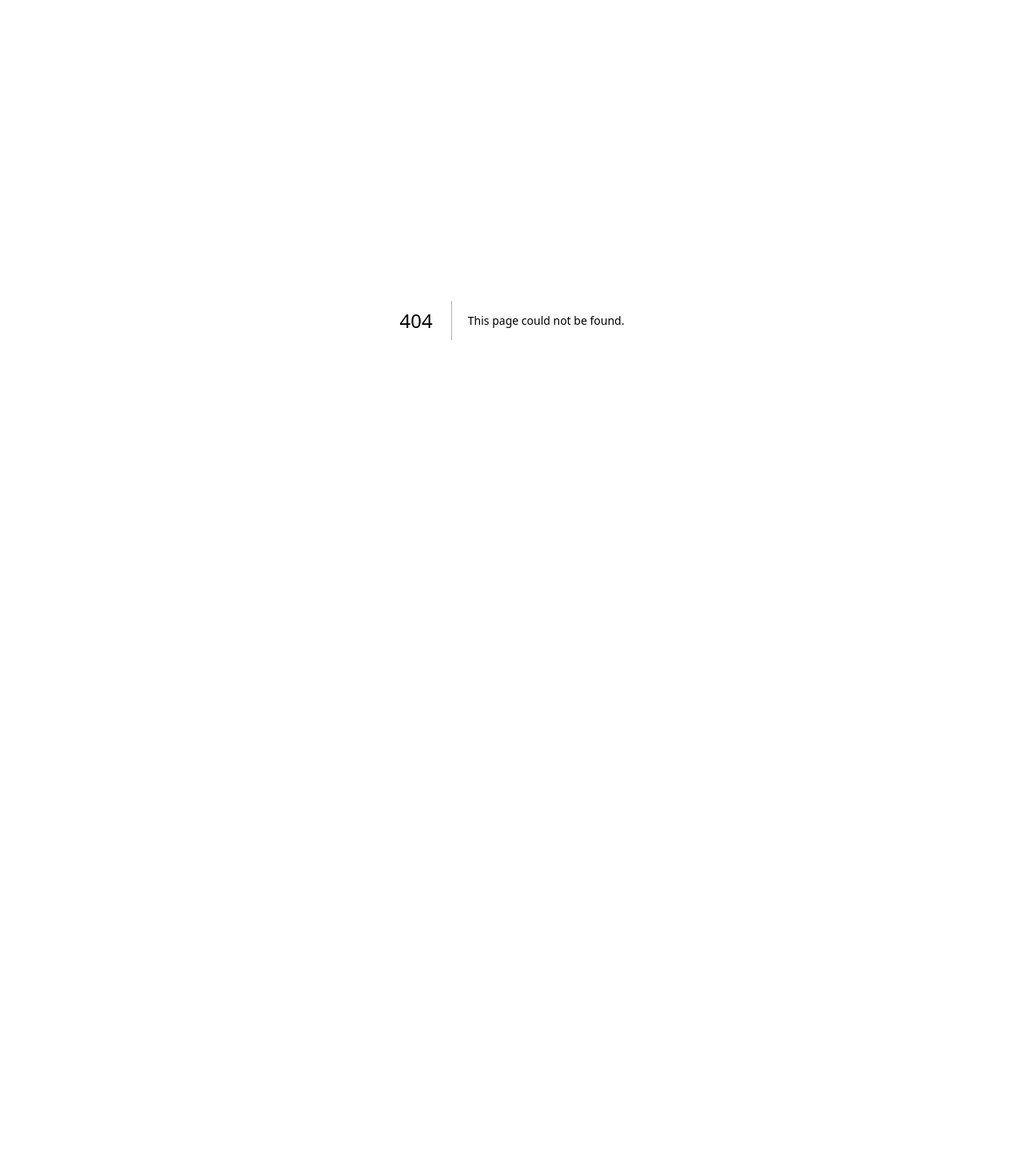
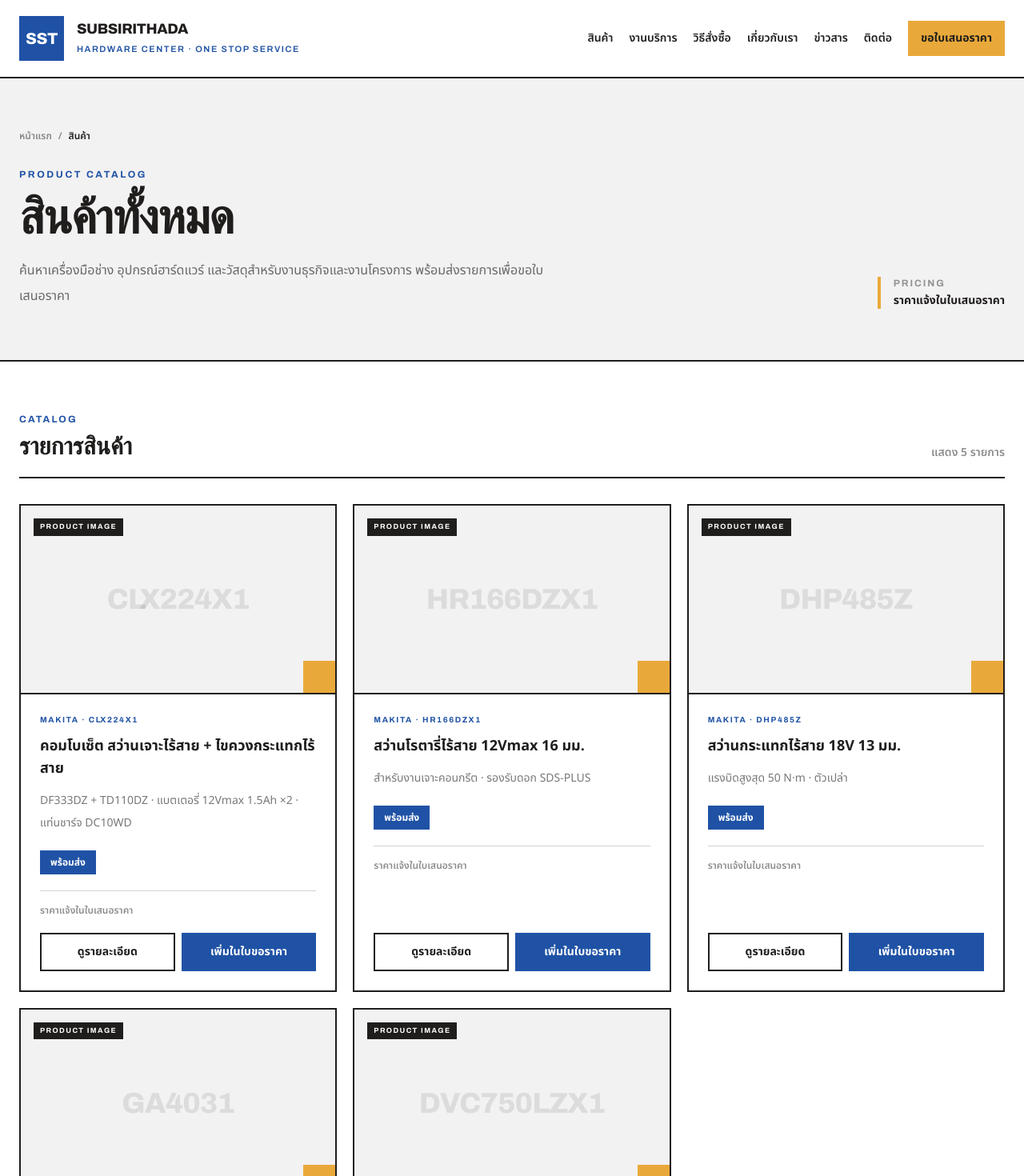
Before and after one commit to kinnyx/subsirithada, a Next.js app: page /products in a window 1280 px wide. Before the commit this address had no page. Shown: the top 1470 px of the page at 80% size. Before the commit the page ends 800 px from the top, so only its background shows below. Built offline with nearby package versions, Linux system fonts and the light colour scheme.

Commit message:
feat: add product listing foundation

```diff
--- /dev/null
+++ b/src/app/products/page.tsx
@@ -0,0 +1,230 @@
+import type { Metadata } from "next";
+import Link from "next/link";
+
+import SiteFooter from "@/components/layout/site-footer";
+import SiteHeader from "@/components/layout/site-header";
+
+export const metadata: Metadata = {
+  title: "สินค้า",
+  description:
+    "แคตตาล็อกสินค้า SUBSIRITHADA รวมเครื่องมือช่าง อุปกรณ์ฮาร์ดแวร์ และวัสดุสำหรับงานธุรกิจและงานโครงการ",
+};
+
+const products = [
+  {
+    brand: "MAKITA",
+    model: "CLX224X1",
+    name: "คอมโบเซ็ต สว่านเจาะไร้สาย + ไขควงกระแทกไร้สาย",
+    description:
+      "DF333DZ + TD110DZ · แบตเตอรี่ 12Vmax 1.5Ah ×2 · แท่นชาร์จ DC10WD",
+    status: "พร้อมส่ง",
+    slug: "makita-clx224x1",
+  },
+  {
+    brand: "MAKITA",
+    model: "HR166DZX1",
+    name: "สว่านโรตารี่ไร้สาย 12Vmax 16 มม.",
+    description: "สำหรับงานเจาะคอนกรีต · รองรับดอก SDS-PLUS",
+    status: "พร้อมส่ง",
+    slug: "makita-hr166dzx1",
+  },
+  {
+    brand: "MAKITA",
+    model: "DHP485Z",
+    name: "สว่านกระแทกไร้สาย 18V 13 มม.",
+    description: "แรงบิดสูงสุด 50 N·m · ตัวเปล่า",
+    status: "พร้อมส่ง",
+    slug: "makita-dhp485z",
+  },
+  {
+    brand: "MAKITA",
+    model: "GA4031",
+    name: "เครื่องเจียร 4 นิ้ว สวิตช์โยก",
+    description: "สำหรับงานเจียรและตัด · รุ่นใช้งานหนัก",
+    status: "พร้อมส่ง",
+    slug: "makita-ga4031",
+  },
+  {
+    brand: "MAKITA",
+    model: "DVC750LZX1",
+    name: "เครื่องดูดฝุ่นไร้สาย 18V",
+    description: "ใช้แบตเตอรี่ร่วมกับกลุ่มเครื่องมือ MAKITA 18V · ตัวเปล่า",
+    status: "สั่งเข้า 3–5 วัน",
+    slug: "makita-dvc750lzx1",
+  },
+] as const;
+
+function getStatusClass(status: string) {
+  if (status === "พร้อมส่ง") {
+    return "border-brand-primary bg-brand-primary text-white";
+  }
+
+  return "border-brand-dark bg-brand-light text-brand-dark";
+}
+
+export default function ProductsPage() {
+  return (
+    <>
+      <SiteHeader />
+
+      <main>
+        <section className="border-b-2 border-brand-dark bg-brand-light">
+          <div className="mx-auto max-w-7xl px-6 py-12 sm:py-14 lg:py-16">
+            <nav
+              aria-label="Breadcrumb"
+              className="flex items-center gap-2 text-xs font-semibold text-brand-dark/50"
+            >
+              <Link
+                href="/"
+                className="transition-colors hover:text-brand-primary"
+              >
+                หน้าแรก
+              </Link>
+
+              <span aria-hidden="true">/</span>
+
+              <span className="text-brand-dark">สินค้า</span>
+            </nav>
+
+            <div className="mt-8 grid gap-8 lg:grid-cols-[1fr_auto] lg:items-end">
+              <div>
+                <p className="font-display text-xs font-bold uppercase tracking-[0.22em] text-brand-primary">
+                  Product Catalog
+                </p>
+
+                <h1 className="mt-4 font-display text-4xl font-extrabold tracking-tight text-brand-dark sm:text-5xl lg:text-6xl">
+                  สินค้าทั้งหมด
+                </h1>
+
+                <p className="mt-5 max-w-2xl text-base leading-8 text-brand-dark/65">
+                  ค้นหาเครื่องมือช่าง อุปกรณ์ฮาร์ดแวร์
+                  และวัสดุสำหรับงานธุรกิจและงานโครงการ
+                  พร้อมส่งรายการเพื่อขอใบเสนอราคา
+                </p>
+              </div>
+
+              <div className="border-l-4 border-brand-accent pl-4">
+                <p className="font-display text-xs font-bold uppercase tracking-[0.16em] text-brand-dark/45">
+                  Pricing
+                </p>
+
+                <p className="mt-1 text-sm font-bold text-brand-dark">
+                  ราคาแจ้งในใบเสนอราคา
+                </p>
+              </div>
+            </div>
+          </div>
+        </section>
+
+        <section className="bg-white">
+          <div className="mx-auto max-w-7xl px-6 py-12 sm:py-14 lg:py-16">
+            <div className="flex flex-col gap-4 border-b-2 border-brand-dark pb-5 sm:flex-row sm:items-end sm:justify-between">
+              <div>
+                <p className="font-display text-xs font-bold uppercase tracking-[0.18em] text-brand-primary">
+                  Catalog
+                </p>
+
+                <h2 className="mt-2 font-display text-2xl font-extrabold text-brand-dark sm:text-3xl">
+                  รายการสินค้า
+                </h2>
+              </div>
+
+              <p className="text-sm font-semibold text-brand-dark/50">
+                แสดง {products.length} รายการ
+              </p>
+            </div>
+
+            <div className="mt-8 grid gap-5 sm:grid-cols-2 lg:grid-cols-3">
+              {products.map((product) => (
+                <article
+                  key={product.model}
+                  className="flex flex-col border-2 border-brand-dark bg-white"
+                >
+                  <Link
+                    href={`/products/${product.slug}`}
+                    className="group block"
+                  >
+                    <div className="relative flex aspect-[5/3] items-center justify-center overflow-hidden border-b-2 border-brand-dark bg-brand-light px-5">
+                      <span className="font-display text-4xl font-extrabold tracking-tight text-brand-dark/10">
+                        {product.model}
+                      </span>
+
+                      <span className="absolute left-4 top-4 bg-brand-dark px-2 py-1 font-display text-[9px] font-bold uppercase tracking-[0.16em] text-white">
+                        Product Image
+                      </span>
+
+                      <div
+                        aria-hidden="true"
+                        className="absolute bottom-0 right-0 h-10 w-10 bg-brand-accent transition-transform duration-200 group-hover:scale-125"
+                      />
+                    </div>
+                  </Link>
+
+                  <div className="flex flex-1 flex-col p-5 sm:p-6">
+                    <p className="font-display text-[10px] font-bold uppercase tracking-[0.16em] text-brand-primary">
+                      {product.brand} · {product.model}
+                    </p>
+
+                    <h3 className="mt-3 text-lg font-bold leading-7 text-brand-dark">
+                      <Link
+                        href={`/products/${product.slug}`}
+                        className="transition-colors hover:text-brand-primary"
+                      >
+                        {product.name}
+                      </Link>
+                    </h3>
+
+                    <p className="mt-3 text-sm leading-7 text-brand-dark/60">
+                      {product.description}
+                    </p>
+
+                    <div className="mt-5">
+                      <span
+                        className={`inline-flex border px-3 py-1.5 text-xs font-bold ${getStatusClass(
+                          product.status,
+                        )}`}
+                      >
+                        {product.status}
+                      </span>
+                    </div>
+
+                    <p className="mt-5 border-t border-brand-dark/20 pt-4 text-xs font-semibold text-brand-dark/50">
+                      ราคาแจ้งในใบเสนอราคา
+                    </p>
+
+                    <div className="mt-auto grid gap-2 pt-5 sm:grid-cols-2">
+                      <Link
+                        href={`/products/${product.slug}`}
+                        className="inline-flex min-h-12 items-center justify-center border-2 border-brand-dark bg-white px-4 py-3 text-center text-sm font-bold text-brand-dark transition-colors hover:bg-brand-dark hover:text-white"
+                      >
+                        ดูรายละเอียด
+                      </Link>
+
+                      <Link
+                        href={`/quote?product=${encodeURIComponent(
+                          product.model,
+                        )}`}
+                        className="inline-flex min-h-12 items-center justify-center bg-brand-primary px-4 py-3 text-center text-sm font-bold text-white transition-opacity hover:opacity-90"
+                      >
+                        เพิ่มในใบขอราคา
+                      </Link>
+                    </div>
+                  </div>
+                </article>
+              ))}
+            </div>
+
+            <div className="mt-8 border-2 border-dashed border-brand-dark/30 bg-brand-light p-5">
+              <p className="text-sm leading-7 text-brand-dark/60">
+                ตอนนี้ข้อมูลเป็น Mock Data — Search, Filter, Sort และ Pagination
+                จะเพิ่มทีละ Step ก่อนเชื่อมข้อมูลจริงจาก Database
+              </p>
+            </div>
+          </div>
+        </section>
+      </main>
+
+      <SiteFooter />
+    </>
+  );
+}
```
